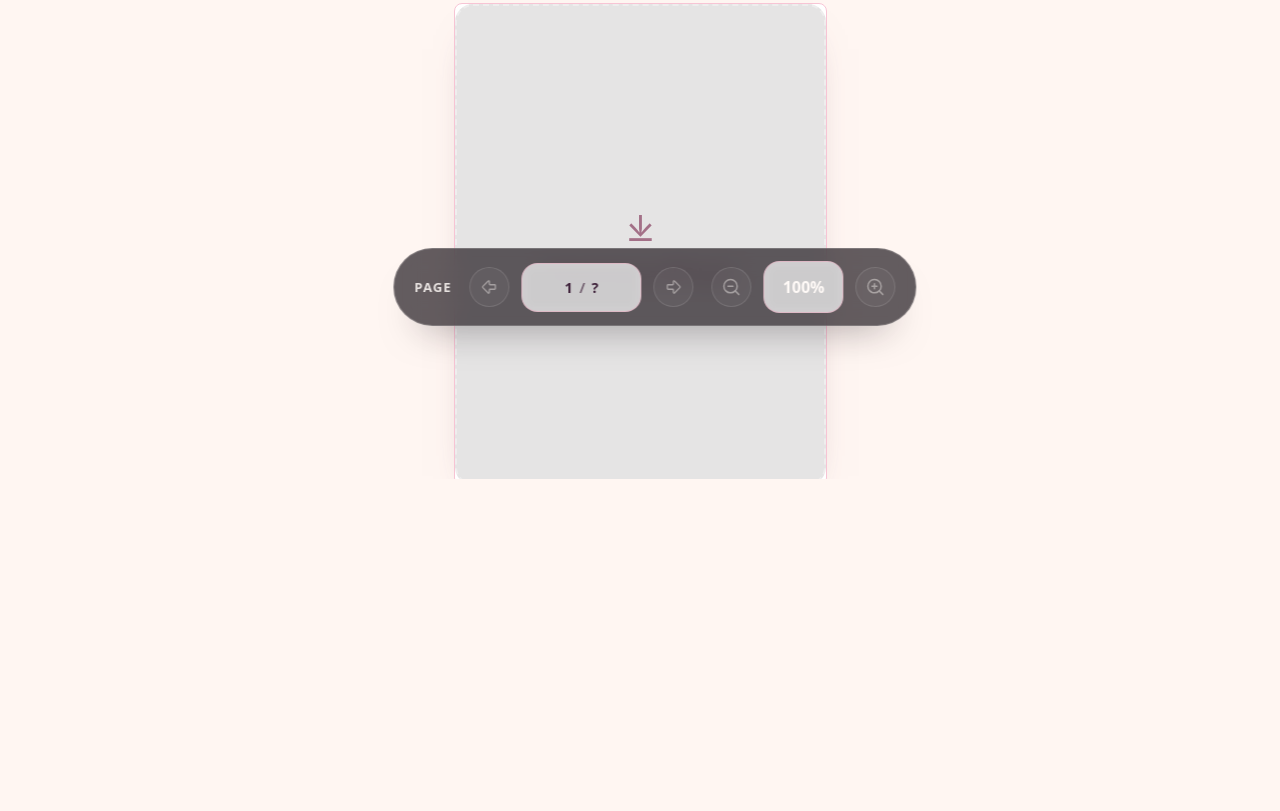
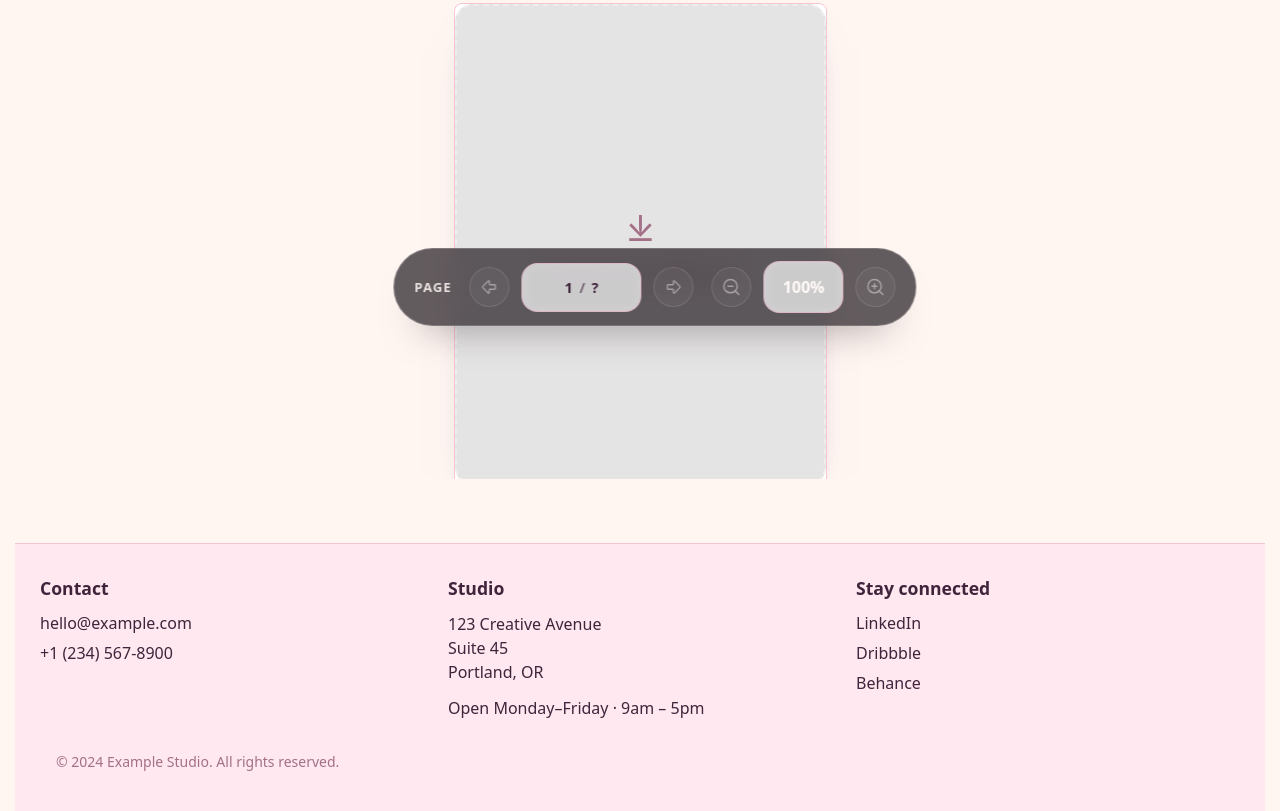
Before and after one commit to YAL-PJ/pdf-editor-vite, a website built with Vite: page index.html in a window 1280 px wide. Shown: the part 442-1253 px from the top of the page. Before the commit the page ends 937 px from the top, so only its background shows below. Built offline with nearby package versions, Linux system fonts and the light colour scheme.

Commit message:
Adjust footer padding to span full width

```diff
--- a/index.html
+++ b/index.html
@@ -69,6 +69,39 @@
       <noscript>This app requires JavaScript enabled.</noscript>
     </main>
 
+    <footer class="site-footer" aria-label="Site footer">
+      <div class="site-footer__inner">
+        <section class="site-footer__section" aria-labelledby="footer-contact">
+          <h2 id="footer-contact" class="site-footer__title">Contact</h2>
+          <ul class="site-footer__list">
+            <li>
+              <a href="mailto:hello@example.com">hello@example.com</a>
+            </li>
+            <li>
+              <a href="tel:+12345678900">+1 (234) 567-8900</a>
+            </li>
+          </ul>
+        </section>
+
+        <section class="site-footer__section" aria-labelledby="footer-location">
+          <h2 id="footer-location" class="site-footer__title">Studio</h2>
+          <p class="site-footer__text">123 Creative Avenue<br />Suite 45<br />Portland, OR</p>
+          <p class="site-footer__text">Open Monday–Friday · 9am – 5pm</p>
+        </section>
+
+        <section class="site-footer__section" aria-labelledby="footer-links">
+          <h2 id="footer-links" class="site-footer__title">Stay connected</h2>
+          <ul class="site-footer__list">
+            <li><a href="#">LinkedIn</a></li>
+            <li><a href="#">Dribbble</a></li>
+            <li><a href="#">Behance</a></li>
+          </ul>
+        </section>
+      </div>
+
+      <p class="site-footer__note">© 2024 Example Studio. All rights reserved.</p>
+    </footer>
+
     <!-- Vite entry -->
     <script type="module" src="/src/main.js"></script>
   </body>
--- a/src/styles/base.css
+++ b/src/styles/base.css
@@ -7,10 +7,74 @@ body {
   font-family: system-ui, -apple-system, Segoe UI, Roboto, Arial, sans-serif;
   color: var(--fg);
   background: var(--bg);
+  min-height: 100vh;
+  display: flex;
+  flex-direction: column;
 }
 
 main {
+  flex: 1 0 auto;
   max-width: 1200px;
   margin: 0 auto;
   padding: 16px;
 }
+
+.site-footer {
+  margin-top: 48px;
+  background: var(--panel);
+  border-top: 1px solid var(--panel-border);
+  color: var(--fg);
+  padding: 32px 16px 40px;
+}
+
+.site-footer__inner {
+  max-width: 1200px;
+  margin: 0 auto;
+  padding: 0;
+  display: grid;
+  gap: 24px;
+  grid-template-columns: repeat(auto-fit, minmax(220px, 1fr));
+}
+
+.site-footer__section {
+  display: flex;
+  flex-direction: column;
+  gap: 12px;
+}
+
+.site-footer__title {
+  margin: 0;
+  font-size: 1.1rem;
+}
+
+.site-footer__list {
+  margin: 0;
+  padding: 0;
+  list-style: none;
+  display: flex;
+  flex-direction: column;
+  gap: 8px;
+}
+
+.site-footer__text {
+  margin: 0;
+  line-height: 1.5;
+}
+
+.site-footer a {
+  color: inherit;
+  text-decoration: none;
+}
+
+.site-footer a:hover,
+.site-footer a:focus {
+  text-decoration: underline;
+}
+
+.site-footer__note {
+  margin: 32px auto 0;
+  max-width: 1200px;
+  padding: 0 16px;
+  font-size: 0.875rem;
+  color: var(--muted);
+}
```
